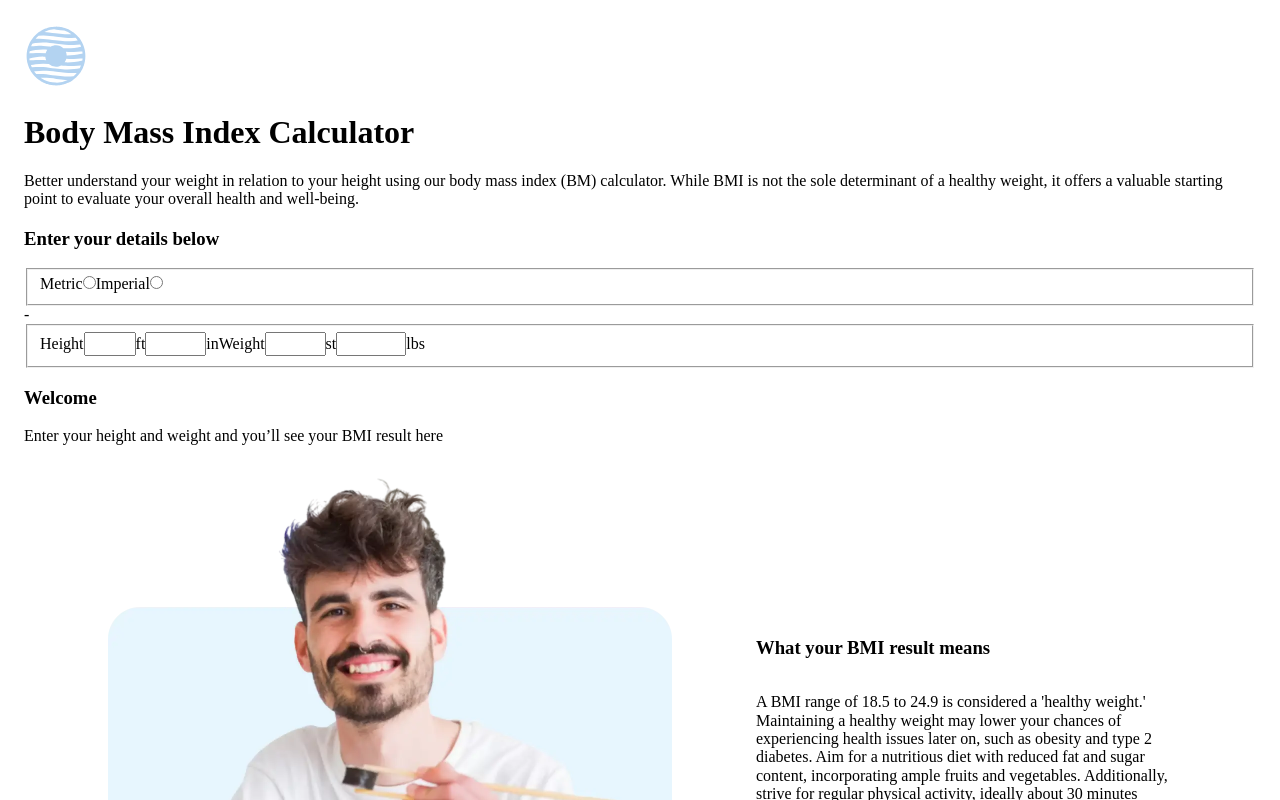
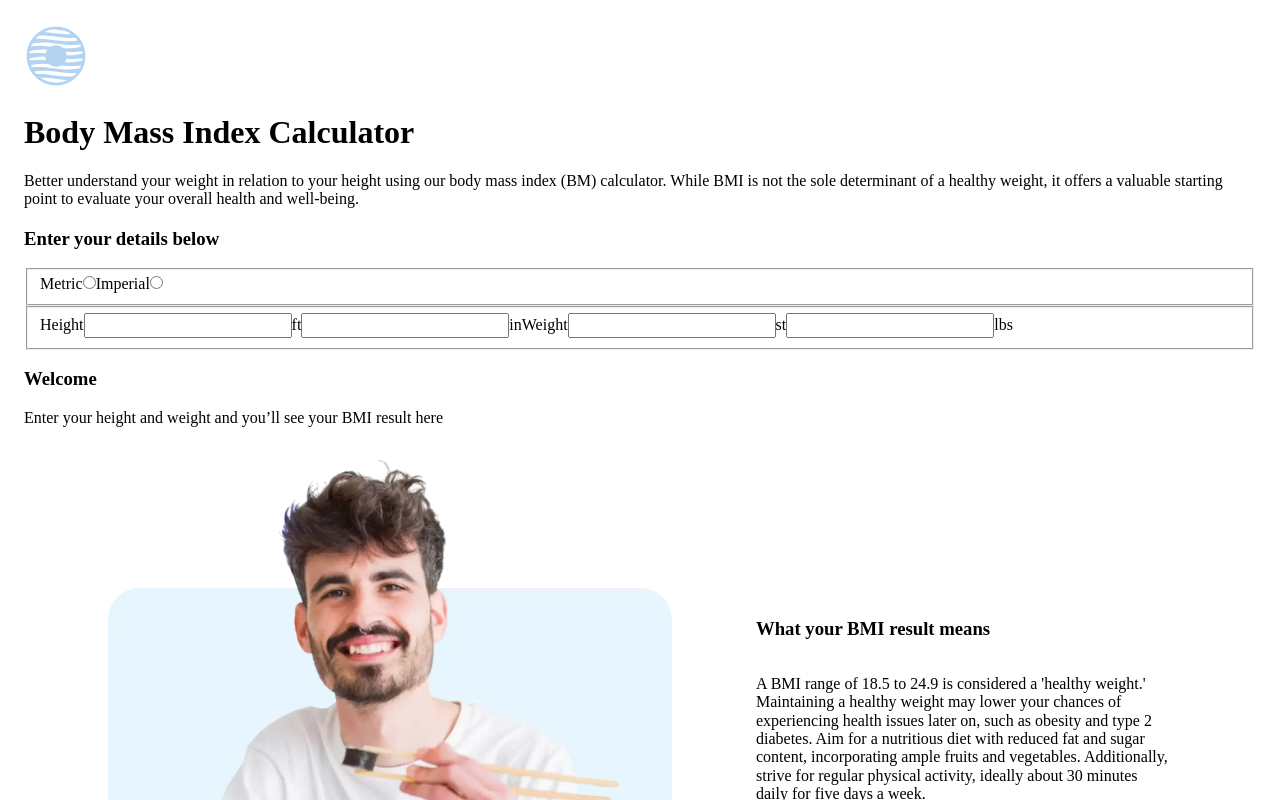
Before and after one commit to akilah-littlejohn/BMI-Calculator-, an Angular app: page / in a window 1280 px wide. Shown: the top 800 px of the page. Built offline with nearby package versions, Linux system fonts and the light colour scheme.

Commit message:
feature: add functionality to calculator

```diff
--- a/src/app/components/feature/calculator/calculator.component.html
+++ b/src/app/components/feature/calculator/calculator.component.html
@@ -8,8 +8,8 @@
 
 
 
--  @if ('metric' === selectedUnit) {
-<form [formGroup]="metricFormGroup" (input)="calculateBmiMetric()">
+ @if ('metric' === selectedUnit) {
+<form [formGroup]="metricFormGroup" (change)="calculateBmiMetric()">
   <fieldset>
     <bmi-input  [control]="$any(metricFormGroup.get('cm'))" name="cm" label="Height" min="0" max="300" unit="cm"></bmi-input>
     <bmi-input [control]="$any(metricFormGroup.get('kg'))" name="kg" label="Weight" min="0" max="2" unit="kg"></bmi-input>
@@ -19,12 +19,12 @@
 
 
   } @else {
-<form [formGroup]="imperialFormGroup">
+<form [formGroup]="imperialFormGroup" (change)="calculateImperialMetric()">
   <fieldset>
-    <bmi-input [control]="$any(imperialFormGroup.get('ft'))" name="ft" label="Height" min="0" max="7" unit="ft"></bmi-input>
-    <bmi-input [control]="$any(imperialFormGroup.get('in'))" name="in" min="0" max="11" unit="in"></bmi-input>
-    <bmi-input [control]="$any(imperialFormGroup.get('st'))" name="st" label="Weight" min="0" max="43" unit="st"></bmi-input>
-    <bmi-input [control]="$any(imperialFormGroup.get('lbs'))" name="lbs" min="0" max="605" unit="lbs"></bmi-input>
+    <bmi-input [control]="$any(imperialFormGroup.get('ft'))" name="ft" label="Height"  unit="ft"></bmi-input>
+    <bmi-input [control]="$any(imperialFormGroup.get('in'))" name="in"   unit="in"></bmi-input>
+    <bmi-input [control]="$any(imperialFormGroup.get('st'))" name="st" label="Weight" unit="st"></bmi-input>
+    <bmi-input [control]="$any(imperialFormGroup.get('lbs'))" name="lbs"  unit="lbs"></bmi-input>
   </fieldset>
 </form>
 
--- a/src/app/components/feature/calculator/calculator.component.ts
+++ b/src/app/components/feature/calculator/calculator.component.ts
@@ -19,7 +19,7 @@ import { BmiResultComponent } from '../../ui/bmi-result/bmi-result.component';
 export class CalculatorComponent implements OnInit {
 
   selectedUnit!: string;
-  bmiResult!: string;
+  bmiResult: string = '';
   metricFormGroup!: FormGroup;
   imperialFormGroup!: FormGroup;
 
@@ -28,12 +28,11 @@ export class CalculatorComponent implements OnInit {
     this.createMetricForm();
     this.createImperialForm();
 
-
-
   }
 
 
   createMetricForm(): void {
+
     this.metricFormGroup = new FormGroup({
       cm: new FormControl(['']),
       kg: new FormControl(['']),
@@ -42,6 +41,7 @@ export class CalculatorComponent implements OnInit {
   }
 
   createImperialForm(): void {
+
     this.imperialFormGroup = new FormGroup({
       ft: new FormControl(['']),
       in: new FormControl(['']),
@@ -52,6 +52,7 @@ export class CalculatorComponent implements OnInit {
   }
 
   calculateBmiMetric(): void {
+
     const cm = this.metricFormGroup.get('cm')?.value;
     const kg = this.metricFormGroup.get('kg')?.value;
     if (cm && kg) {
@@ -59,6 +60,25 @@ export class CalculatorComponent implements OnInit {
       const bmi = kg / (heightInMeters * heightInMeters);
       console.log('Metric BMI:', bmi);
     }
+
+  }
+
+  calculateImperialMetric(): void {
+
+    const ft = this.imperialFormGroup.get('ft')?.value;
+    const inch = this.imperialFormGroup.get('in')?.value;
+    const st = this.imperialFormGroup.get('st')?.value;
+    const lbs = this.imperialFormGroup.get('lbs')?.value;
+
+    if (ft && inch && st && lbs) {
+      const heightInches = (ft * 12) + inch;
+      const weightInPounds = (st * 14) + lbs;
+      const bmi = (weightInPounds / (heightInches * heightInches)) * 703;
+      console.log('Imperial BMI:', bmi);
+    }
+
+
+
   }
 
 
```
